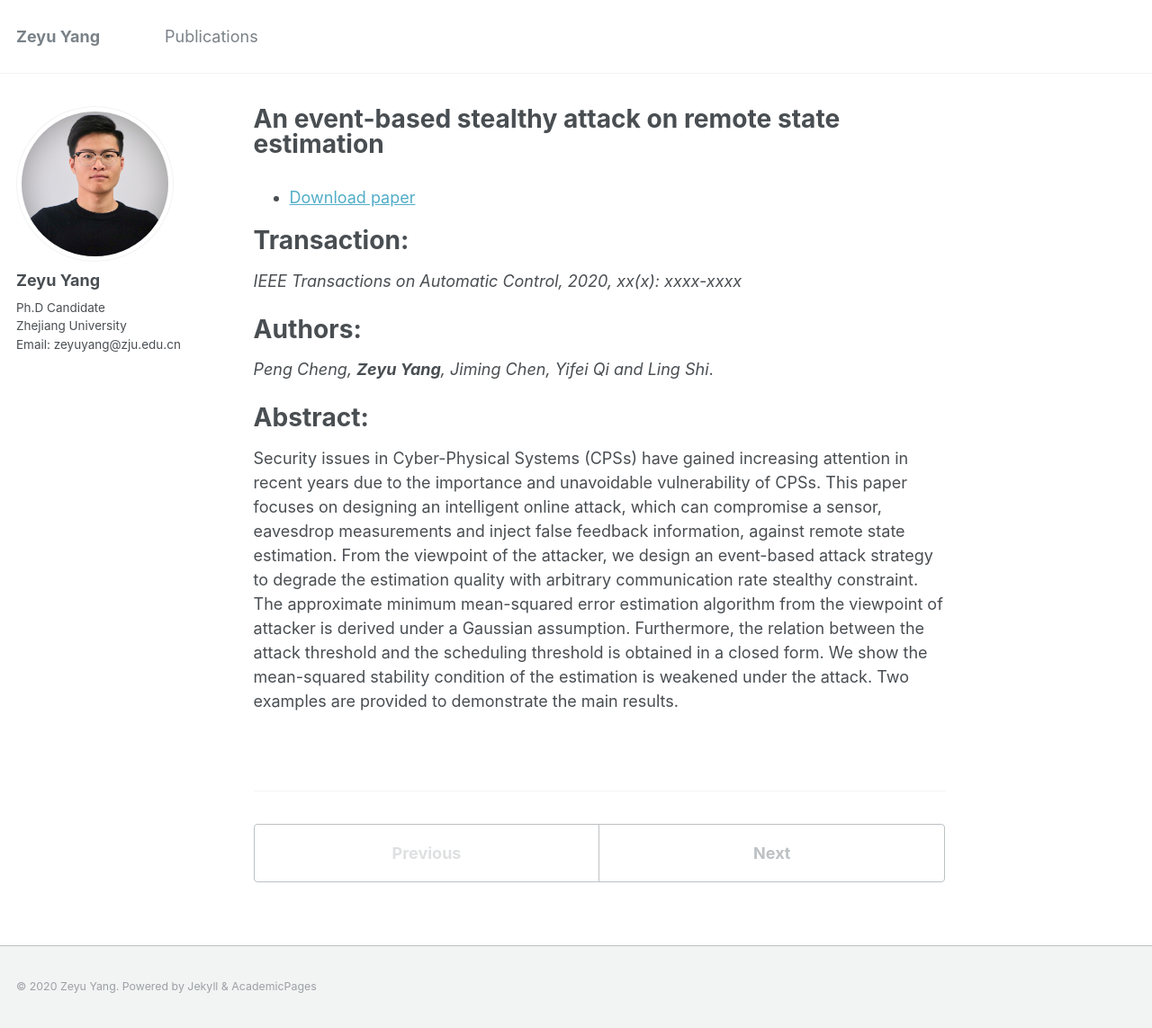
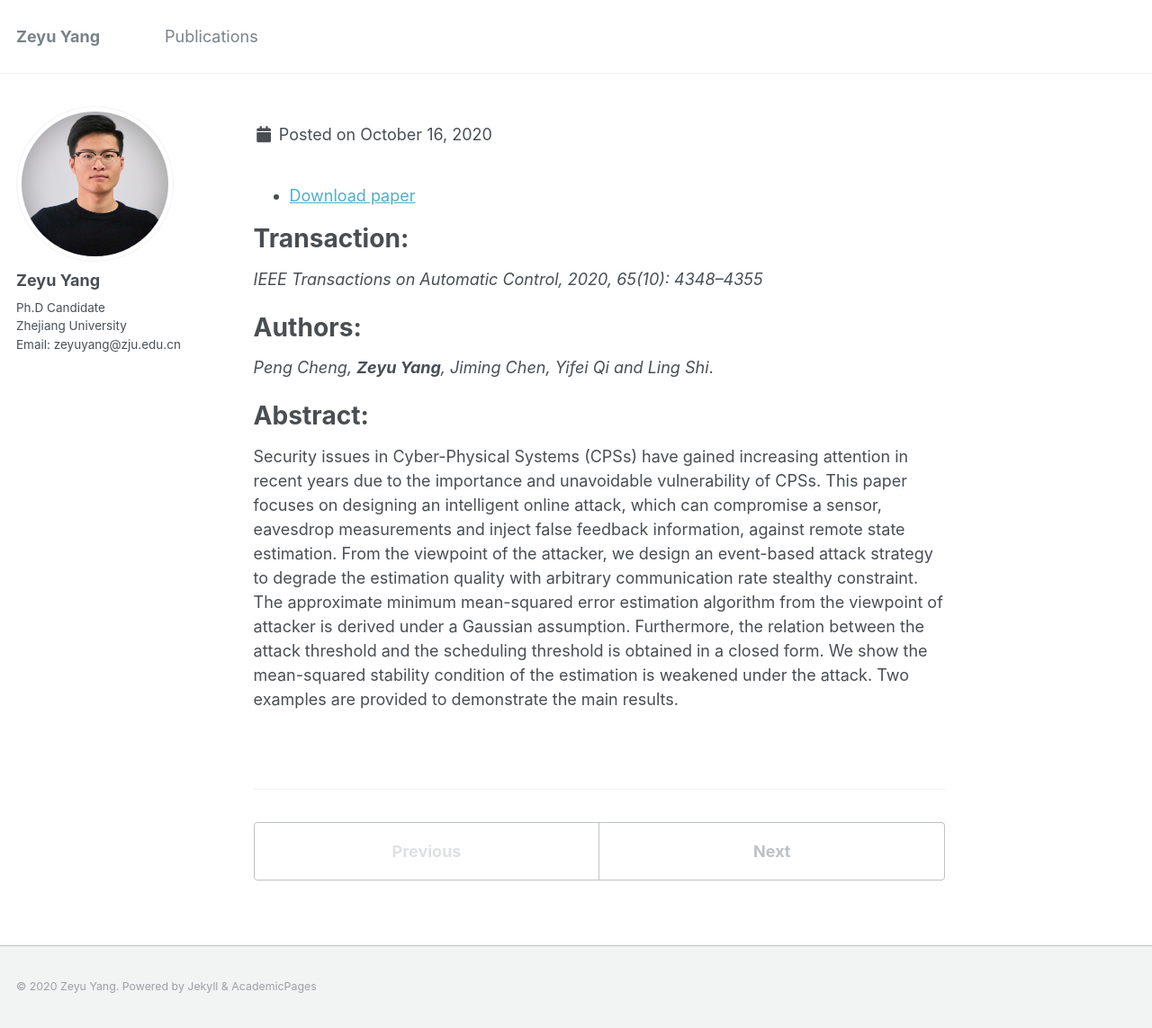
Before and after one commit to zeyuid/zeyuid.github.io, a Jekyll site: the page built from _publications/2020-10-01-An-event-based-stealthy-attack-on-remote-state-estimation.md, in a window 1280 px wide and 1143 px high. Shown: the whole window at 90% size. Built offline with Jekyll 4.4.1, drawn with Linux system fonts in a browser that asks for light colours.

Commit message:
add file

```diff
--- a/_publications/2020-10-01-An-event-based-stealthy-attack-on-remote-state-estimation.md
+++ b/_publications/2020-10-01-An-event-based-stealthy-attack-on-remote-state-estimation.md
@@ -2,17 +2,17 @@
 title: "An event-based stealthy attack on remote state estimation"
 collection: publications
 permalink: /publication/2020-10-01-An-event-based-stealthy-attack-on-remote-state-estimation/
-excerpt: '> *IEEE Transactions on Automatic Control, to appear, 2020*<br>*Peng Cheng, **Zeyu Yang**, Jiming Chen, Yifei Qi and Ling Shi*.'
-date: 2020-10-01
-venue: '--'
-#paperurl: ''
-#citation: ''
+excerpt: '> *IEEE Transactions on Automatic Control, 2020*<br>*Peng Cheng, **Zeyu Yang**, Jiming Chen, Yifei Qi and Ling Shi*.'
+date: Oct.2020
+<!-- venue: '--' -->
+<!-- #paperurl: '' -->
+<!-- #citation: '' -->
 ---
 - [Download paper](https://ieeexplore.ieee.org/abstract/document/8913616)
 
 Transaction:
 ===
-*IEEE Transactions on Automatic Control, 2020, xx(x): xxxx-xxxx*
+*IEEE Transactions on Automatic Control, 2020, 65(10): 4348--4355*
 
 Authors:
 ===
```
Also changed, not shown: _publications/PLC-Sleuth.md (+4 -4 lines), 1 other file.
